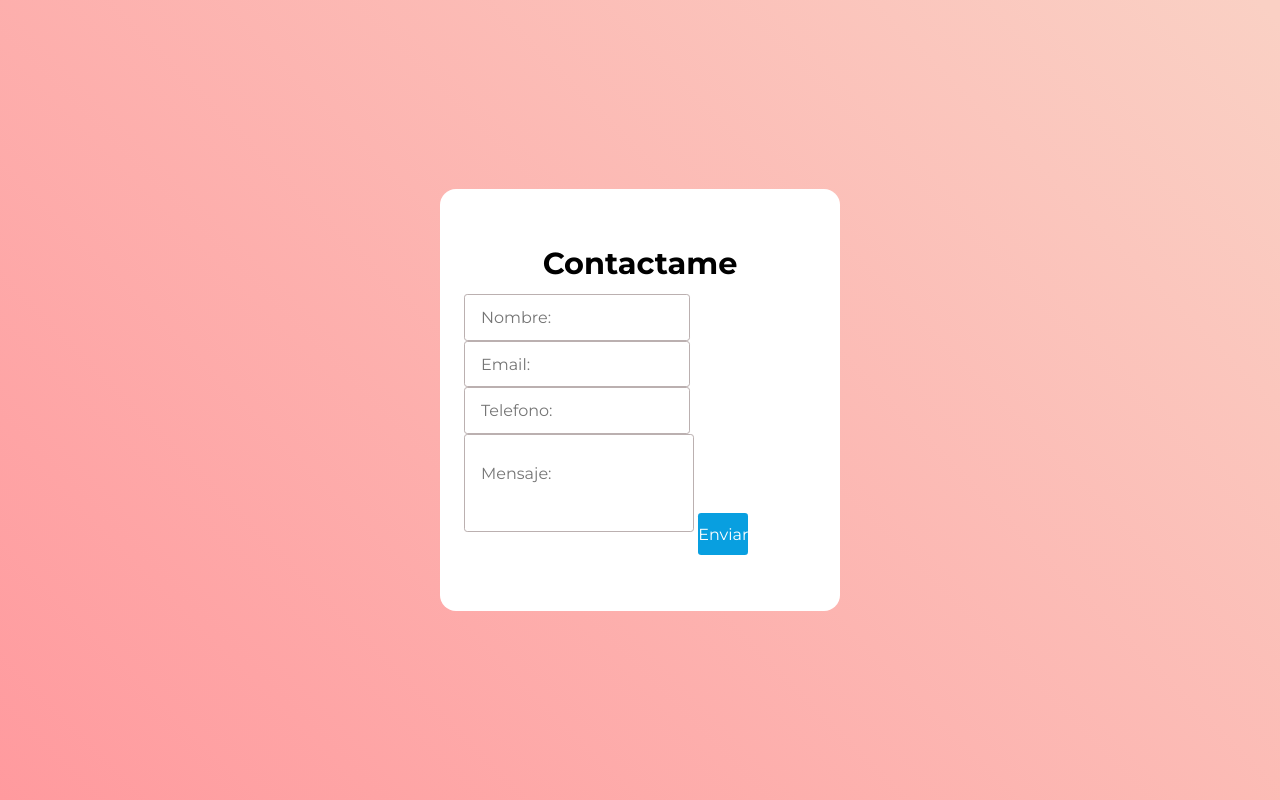
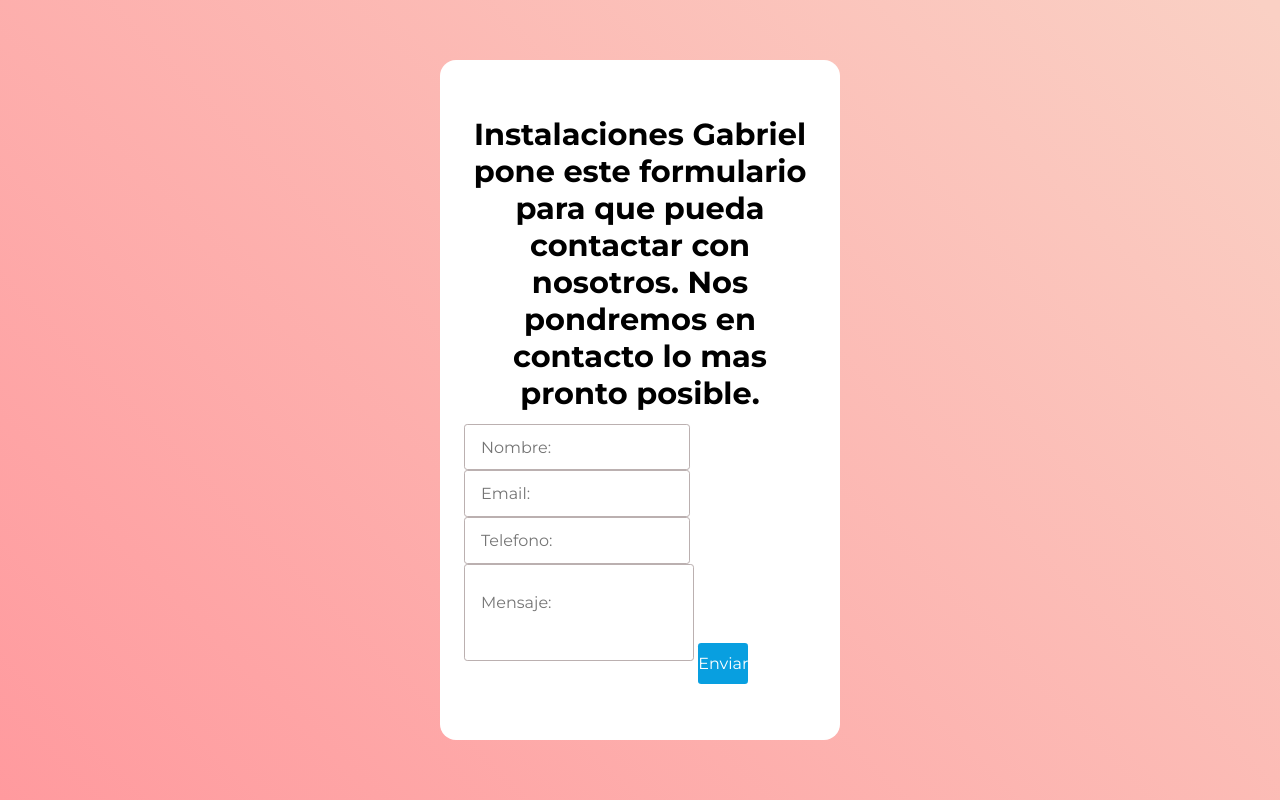
Before and after one commit to instalacionesgabriel/empresa, a plain HTML site: page index.html in a window 1280 px wide. Drawn offline with Linux system fonts and the light colour scheme.

Commit message:
Update index.html

```diff
--- a/index.html
+++ b/index.html
@@ -12,10 +12,10 @@
   method="POST"
 
         <div class="form__container">
-            <h2 class="form__title">Contactame</h2>
+            <h2 class="form__title">Instalaciones Gabriel pone este formulario para que pueda contactar con nosotros. Nos pondremos en contacto lo mas pronto posible.</h2>
             <input type="text" class="form__input" placeholder="Nombre:" name="name">
             <input type="email" class="form__input" placeholder="Email:" name="email">
-            <input type="telefono" class="form__input" placeholder="Telefono:">
+            <input type="telefono" class="form__input" placeholder="Telefono:" name="telefono">
             <textarea class="form__input form__input--message" placeholder="Mensaje:" name="message"></textarea>
             <input type="submit" value="Enviar" class="form__cta">
         </div>
```
